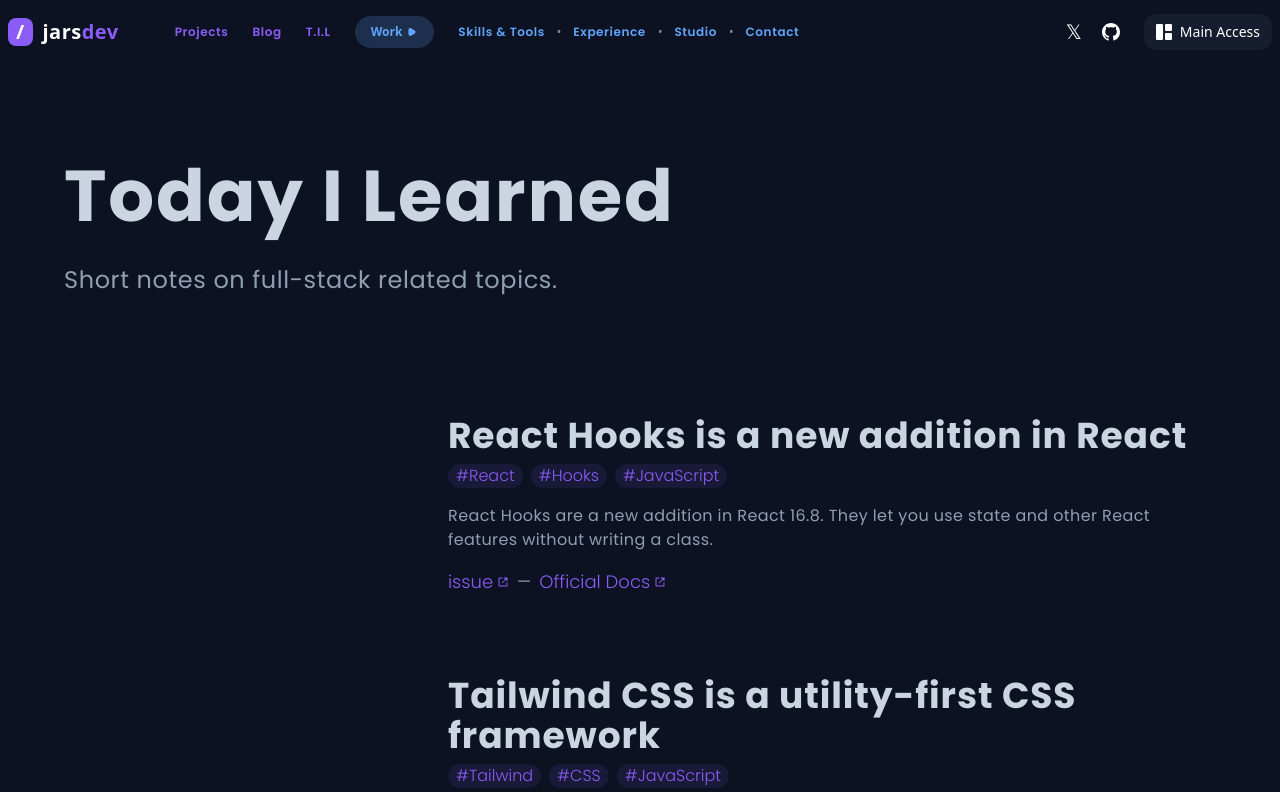
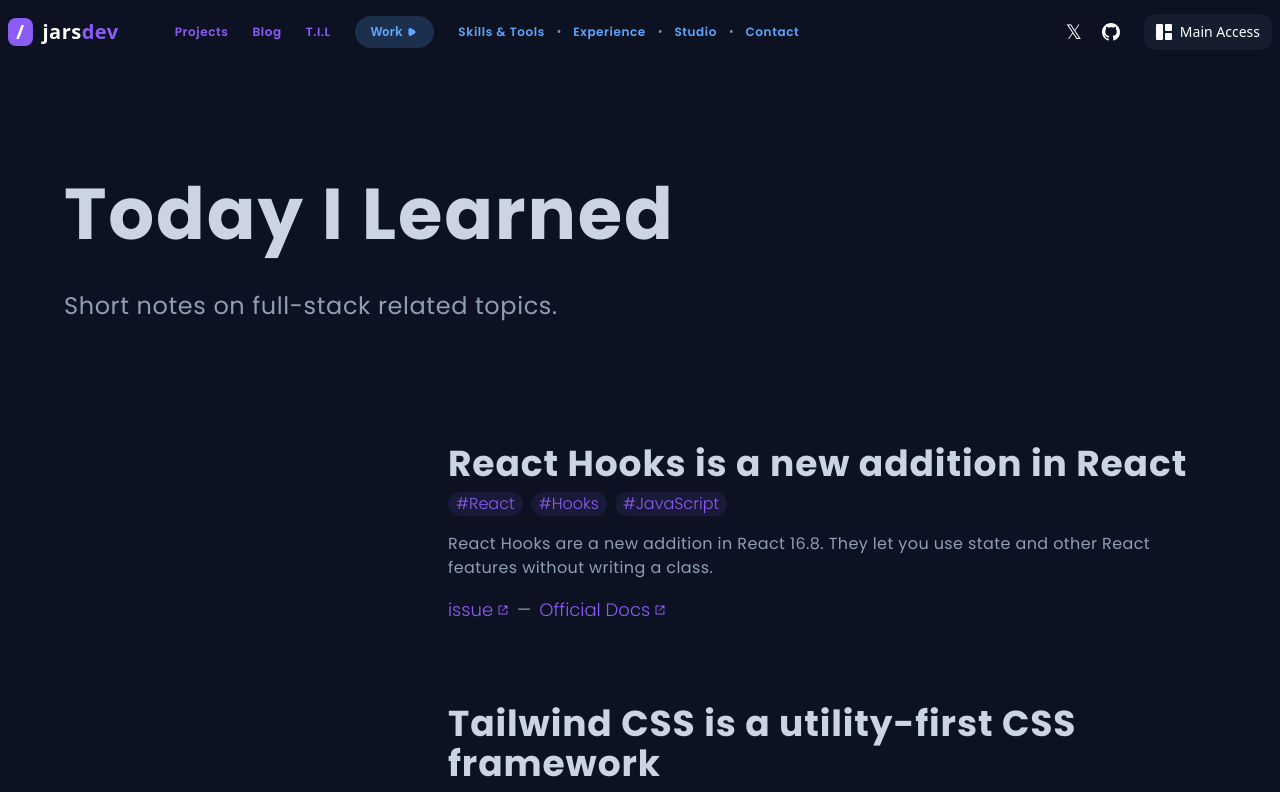
Before and after one commit to ImJars/Development-full-coding, a React (Vite) app: page /til in a window 1280 px wide. Shown: the top 792 px of the page. Built offline with nearby package versions, Linux system fonts and the light colour scheme.

Commit message:
Update TIL.jsx

```diff
--- a/src/TIL.jsx
+++ b/src/TIL.jsx
@@ -4,6 +4,25 @@ import Wraped from "./components/wraped";
 import Footer from "./footer";
 import { useAnimation, motion } from "framer-motion";
 import { useInView } from "react-intersection-observer";
+import styled from "styled-components";
+
+const TilSection = styled.section`
+  display: block;
+  .content-wrapped {
+    max-width: 1152px;
+  }
+`;
+const TilSectionTitle = styled.div`
+  .Title-Name {
+    font-size: clamp(1.875rem, 0.3125rem + 6.25vw, 4.5rem);
+  }
+  .Subtitle-Text {
+    font-size: clamp(0.875rem, 0.503rem + 1.4881vw, 1.5rem);
+  }
+  .dynamic-text {
+    font-size: clamp(1.125rem, 0.6539rem + 2.2167vw, 2.25rem);
+  }
+`;
 
 function Til() {
   const { ref, inView } = useInView({
@@ -20,43 +39,55 @@ function Til() {
         x: 0,
         opacity: 1,
         transition: {
-                type: 'spring', duration: .5, delay: 0.1
-            }
-        })
+          type: "spring",
+          duration: 0.5,
+          delay: 0.1,
+        },
+      });
       animateSubTitleTIL.start({
         x: 0,
         opacity: 1,
         transition: {
-                type: 'spring', duration: .5, delay: 0.3
-            }
-        })
+          type: "spring",
+          duration: 0.5,
+          delay: 0.3,
+        },
+      });
     }
     if (!inView) {
       animateTitleTIL.start({
-            x: '-100',
+        x: "-100",
         opacity: 0,
-        })
+      });
       animateSubTitleTIL.start({
-            x: '-100',
+        x: "-100",
         opacity: 0,
-        })
+      });
     }
-  }, [inView, animateTitleTIL, animateSubTitleTIL])
+  }, [inView, animateTitleTIL, animateSubTitleTIL]);
 
   return (
     <>
+      <Wraped>
         <section ref={ref} className="bg-primary w-full h-full text-white">
-        <Wraped>
-          <div className="pb-20">
-            <div>
-              <motion.h1 animate={ animateTitleTIL } className="opacity-0 transform -translate-x-10 text-text-white-gray text-7xl font-bold tracking-wide pt-40">
+          <TilSection className="pb-10 sm:pb-20 pt-40">
+            <div className="content-wrapped block mx-auto">
+              <TilSectionTitle className="mx-5 sm:mx-0">
+                <motion.h1
+                  animate={animateTitleTIL}
+                  className="text-text-white-gray Title-Name opacity-0 transform -translate-x-10 font-bold tracking-wide"
+                >
                   Today I Learned
                 </motion.h1>
-              <motion.h2 animate={ animateSubTitleTIL } className="opacity-0 transform -translate-x-10 text-text-general text-2xl tracking-wide mt-8">
+                <motion.h2
+                  animate={animateSubTitleTIL}
+                  className="Subtitle-Text opacity-0 transform -translate-x-10 text-text-general tracking-wide sm:mt-5"
+                >
                   Short notes on full-stack related topics.
                 </motion.h2>
+              </TilSectionTitle>
             </div>
-          </div>
+          </TilSection>
           <div className="flex w-full">
             <div className="w-1/3"></div>
             <div className="w-2/3">
@@ -101,8 +132,8 @@ function Til() {
           <div className="mt-20">
             <Footer />
           </div>
+        </section>
       </Wraped>
-      </section>
     </>
   );
 }
```
Lines whose indentation alone changed are shown as unchanged.
